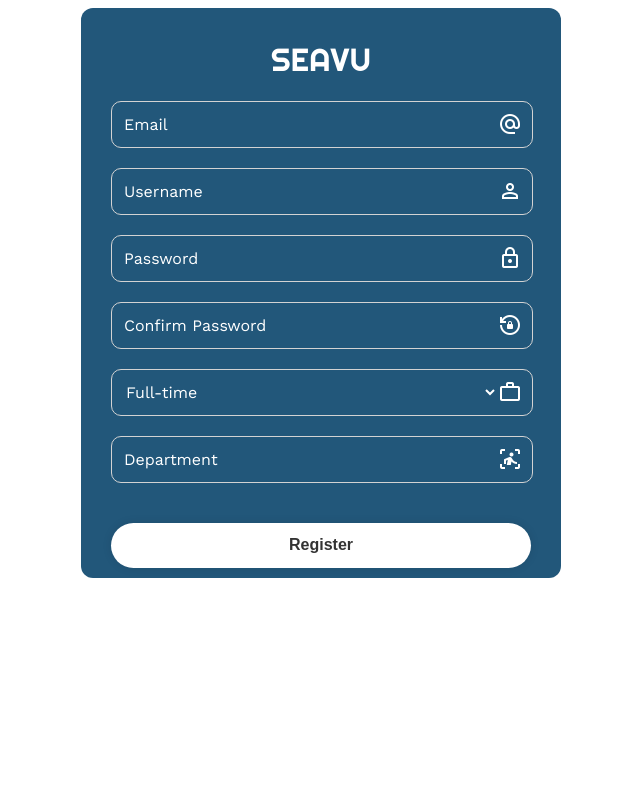
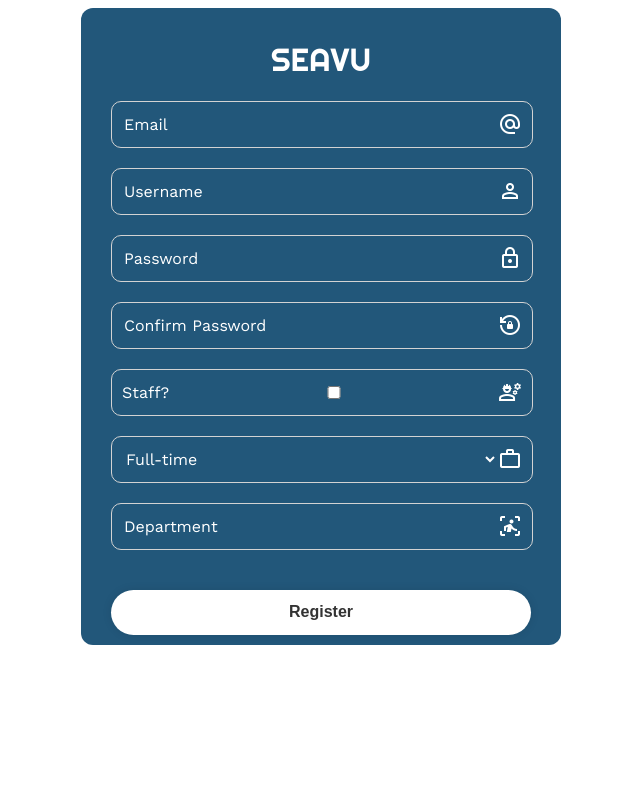
Before and after one commit to GeblerTooth/seavu, a Django app: page /register in a window 1280 px wide. Shown: the top 790 px of the page, without its empty margins (319-959 px from the left). Run offline with Django 5.2, Linux system fonts and the light colour scheme.

Commit message:
add staff checkbox

```diff
--- a/inventory/forms.py
+++ b/inventory/forms.py
@@ -7,7 +7,7 @@ class UserRegisterForm(UserCreationForm):
 
     class Meta:
         model = User
-        fields = ["username", "email", "first_name", "last_name", "password1", "password2"]
+        fields = ["username", "email", "first_name", "last_name", "password1", "password2", "is_staff"]
 
 class EmployeeRegisterForm(forms.ModelForm):
 
--- a/inventory/templates/registration/register.html
+++ b/inventory/templates/registration/register.html
@@ -34,6 +34,10 @@
             <div class="register-field">
                 <input type="password" name="password2" placeholder="Confirm Password"><span class="material-symbols-outlined">lock_reset</span>
             </div>
+            <div class="register-field-errors">{{ user_form.is_staff.errors }}</div>
+            <div class="register-field">
+                <label for="is_staff">Staff?</label><input type="checkbox" name="is_staff"><span class="material-symbols-outlined">engineering</span>
+            </div>
             <div class="register-field-errors">{{ employee_form.occupation.errors }}</div>
             <div class="register-field">
                 <select name="occupation" id="occupation">
```
